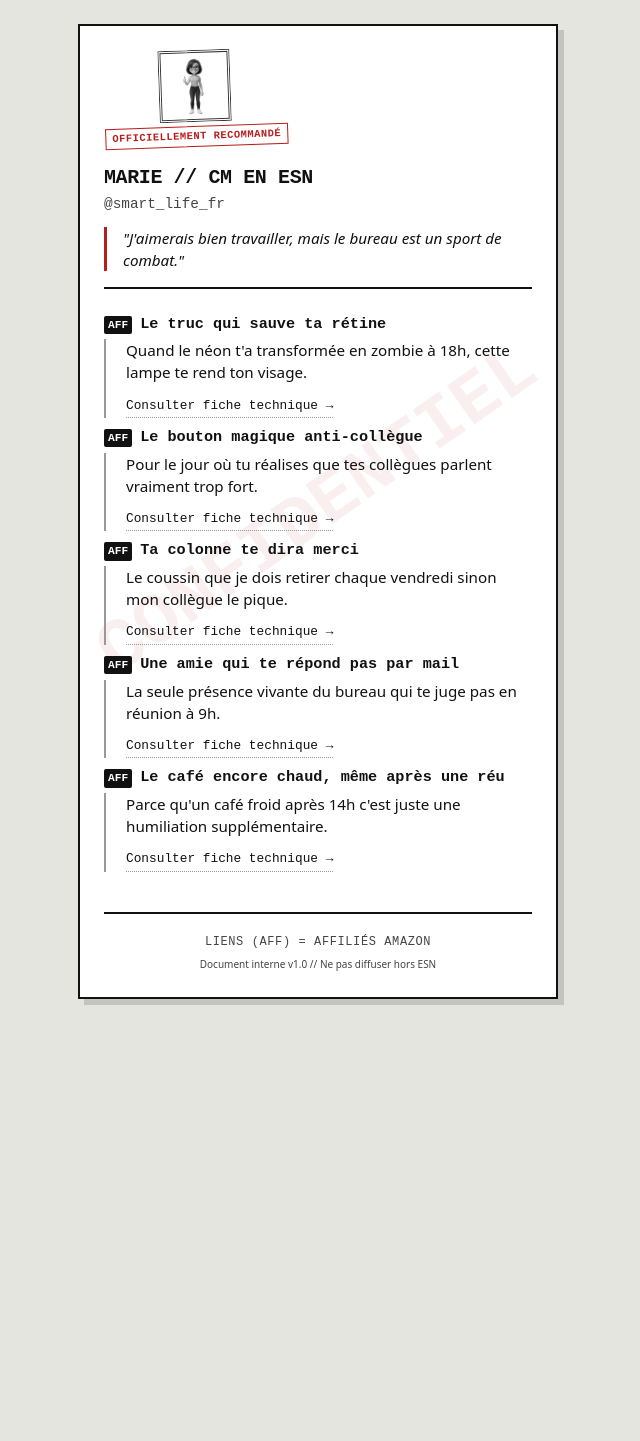
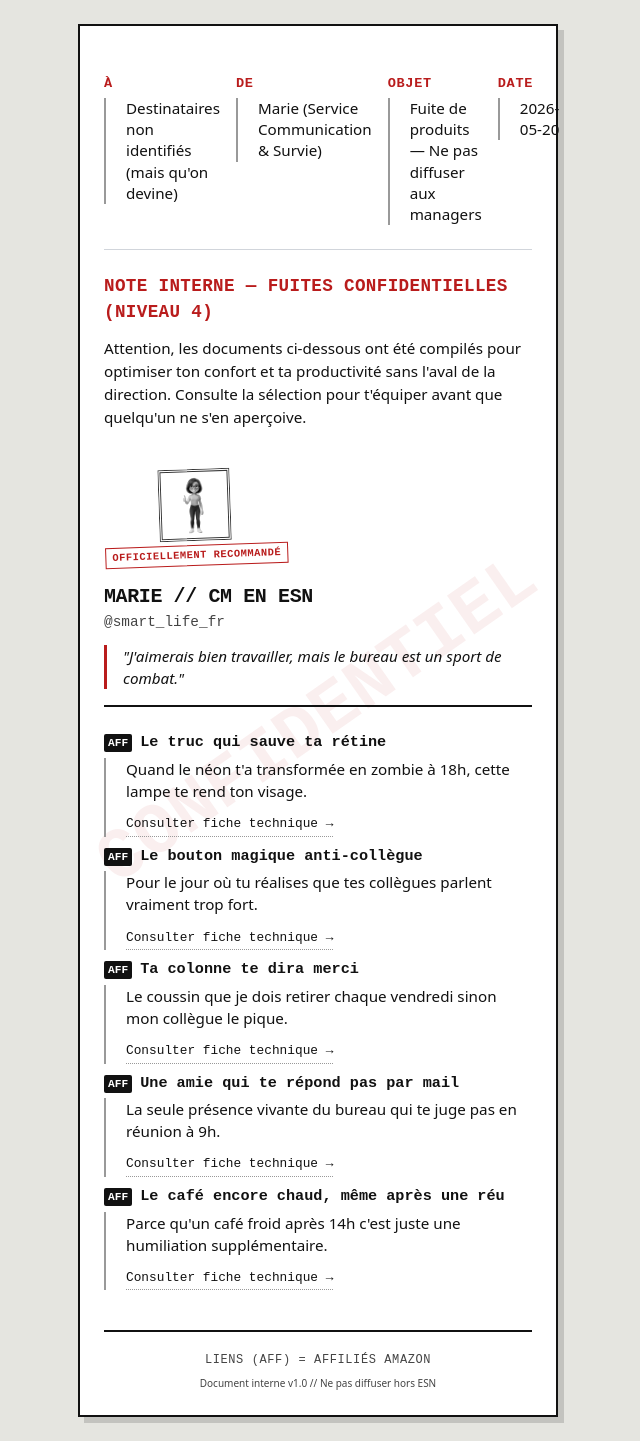
Before and after one commit to rareradar/cfds-pokemon-fr, a Jekyll site: the page built from marie/index.html, in a window 1280 px wide. Shown: the whole page, without its empty margins (322-962 px from the left). Built offline with Jekyll 4.4.1, drawn with Linux system fonts in a browser that asks for light colours; before the commit the page ends 1023 px from its top, so only the background shows below that.

Commit message:
feat(marie): en-tête mémo officiel À/DE/OBJET/DATE + intro clarifiante
Bloc ajouté au-dessus du header existant pour répondre au retour user
'difficilement compréhensible, on sait pas trop ce que c'est'.

- Grille 4 colonnes (À/DE/OBJET/DATE) responsive 1col <768px
- Titre 'NOTE INTERNE — FUITES CONFIDENTIELLES (NIVEAU 4)' rouge Courier
- Intro 1-2 phrases qui explique le contenu (fuite de produits anti-bureau)
- Séparateur fin sous la grille
- role='region' aria-label pour accessibilité

Workflow respecté : Mia (structure UX) → Margaux (copy V2 'Fuite & Confidentiel')
→ Léa (impl snippet CSS+HTML après 1ère hallucination corrigée).

Co-Authored-By: claude-flow <ruv@ruv.net>

```diff
--- a/_layouts/links.html
+++ b/_layouts/links.html
@@ -233,6 +233,73 @@
       dt { font-size: 0.9rem; }
       dd { font-size: 0.9rem; }
     }
+
+    /* === En-tête mémo officiel (impl Léa v2 itération clarté) === */
+    .memo-official-header {
+        font-family: system-ui, -apple-system, sans-serif;
+        color: #111;
+        background: #fff;
+        padding: 24px 0 16px 0;
+        margin-bottom: 24px;
+    }
+
+    .memo-grid {
+        display: grid;
+        grid-template-columns: repeat(4, 1fr);
+        gap: 16px;
+        margin-bottom: 0;
+    }
+
+    @media (max-width: 767px) {
+        .memo-grid {
+            grid-template-columns: 1fr;
+        }
+    }
+
+    .memo-field {
+        display: flex;
+        flex-direction: column;
+        gap: 4px;
+    }
+
+    .memo-field dt {
+        font-family: 'Courier New', Courier, monospace;
+        font-weight: 700;
+        color: #b91c1c;
+        text-transform: uppercase;
+        font-size: 0.85rem;
+        letter-spacing: 0.05em;
+        margin: 0;
+    }
+
+    .memo-field dd {
+        margin: 0;
+        font-size: 0.95rem;
+        line-height: 1.4;
+        color: #111;
+    }
+
+    .memo-separator {
+        border: none;
+        border-top: 1px solid #d1d5db;
+        margin: 24px 0;
+    }
+
+    .memo-title {
+        font-family: 'Courier New', Courier, monospace;
+        font-weight: 700;
+        font-size: 1.1rem;
+        color: #b91c1c;
+        margin: 0 0 12px 0;
+        letter-spacing: 0.02em;
+    }
+
+    .memo-intro {
+        margin: 0;
+        font-size: 0.95rem;
+        line-height: 1.5;
+        color: #111;
+    }
   </style>
 
   <!-- Cloudflare Web Analytics (cohérence avec rareradar principal) -->
--- a/marie/index.html
+++ b/marie/index.html
@@ -5,6 +5,18 @@ description: OFFICIELLEMENT RECOMMANDÉ. PERSONNELLEMENT SOUS TENSION.
 image: /assets/marie/avatar.webp
 permalink: /marie/
 ---
+
+<header class="memo-official-header" role="region" aria-label="En-tête du mémo">
+  <dl class="memo-grid">
+    <div class="memo-field"><dt>À</dt><dd>Destinataires non identifiés (mais qu'on devine)</dd></div>
+    <div class="memo-field"><dt>DE</dt><dd>Marie (Service Communication & Survie)</dd></div>
+    <div class="memo-field"><dt>OBJET</dt><dd>Fuite de produits — Ne pas diffuser aux managers</dd></div>
+    <div class="memo-field"><dt>DATE</dt><dd>2026-05-20</dd></div>
+  </dl>
+  <hr class="memo-separator">
+  <h2 class="memo-title">NOTE INTERNE — FUITES CONFIDENTIELLES (NIVEAU 4)</h2>
+  <p class="memo-intro">Attention, les documents ci-dessous ont été compilés pour optimiser ton confort et ta productivité sans l'aval de la direction. Consulte la sélection pour t'équiper avant que quelqu'un ne s'en aperçoive.</p>
+</header>
 
 <header class="memo-header">
     <div class="stamp-block">
```
